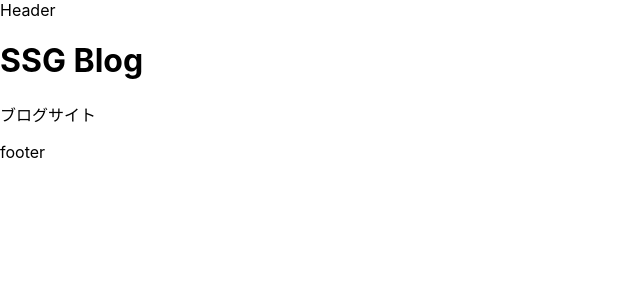
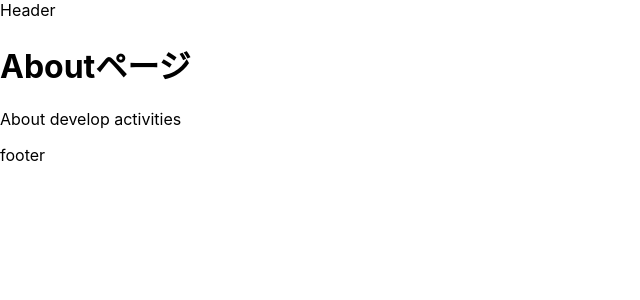
Before and after one commit to 4masa6/next-blog-ssg-practice, a Next.js app: page /about in a window 1280 px wide. Shown: the top 300 px of the page, without its empty margins (0-640 px from the left). Built offline with nearby package versions, Linux system fonts and the light colour scheme.

Commit message:
Heroコンポーネントのテキストをpropsで渡す

```diff
--- a/components/Hero.jsx
+++ b/components/Hero.jsx
@@ -1,9 +1,11 @@
-export const Hero = () => {
+export const Hero = (props) => {
+  const { title, subtitle } = props;
+
   return (
     <>
       <div>
-        <h1>SSG Blog</h1>
-        <p>ブログサイト</p>
+        <h1>{title}</h1>
+        <p>{subtitle}</p>
       </div>
     </>
   )
--- a/pages/about.js
+++ b/pages/about.js
@@ -1,5 +1,5 @@
 import { Hero } from "../components/Hero";
 
 export default function About() {
-  return <Hero />;
+  return <Hero title="Aboutページ" subtitle="About develop activities" />;
 }
--- a/pages/blog/index.js
+++ b/pages/blog/index.js
@@ -1,5 +1,5 @@
 import { Hero } from "../../components/Hero";
 
 export default function Blog() {
-  return <Hero />;
+  return <Hero title="Blogページ" subtitle="Recent Posts" />;
 }
--- a/pages/index.js
+++ b/pages/index.js
@@ -1,7 +1,5 @@
-import { Footer } from "../components/Footer";
-import { Header } from "../components/header";
 import { Hero } from "../components/Hero";
 
 export default function Home() {
-  return <Hero></Hero>;
+  return <Hero title="SSG Blog" subtitle="ブログサイト" />;
 }
```
